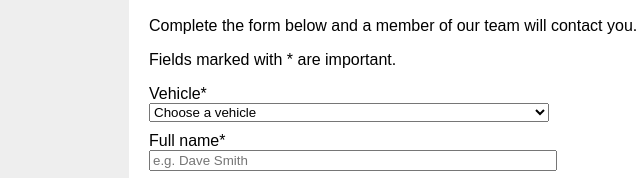
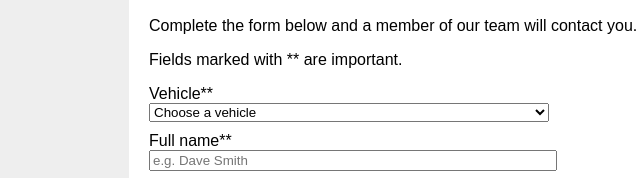
Before and after one commit to Mehran587763/barrys_car_sales, a plain HTML site: page enquiry.html in a window 1280 px wide. Shown: the part 237-415 px from the top of the page, 41-681 px from the left. Drawn offline with Linux system fonts and the light colour scheme.

Commit message:
starric added in important fields

```diff
--- a/enquiry.html
+++ b/enquiry.html
@@ -25,11 +25,11 @@
 <main>
     <h2>Vehicle enquiry</h2>
     <p>Complete the form below and a member of our team will contact you.</p>
-    <p>Fields marked with * are important.</p>
+    <p>Fields marked with ** are important.</p>
 
     <form id="enquiry-form" action="#" method="post">
         <div>
-            <label for="car" >Vehicle*</label>
+            <label for="car" >Vehicle**</label>
             <select id="car" name="car" required>
                 <option value="">Choose a vehicle</option>
                 <option>2019 Hatch 1.0</option>
@@ -40,7 +40,7 @@
         </div>
 
         <div>
-            <label for="name">Full name*</label>
+            <label for="name">Full name**</label>
             <input type="text" id="name"name="name" placeholder="e.g. Dave Smith" required>
         </div>
 
```
